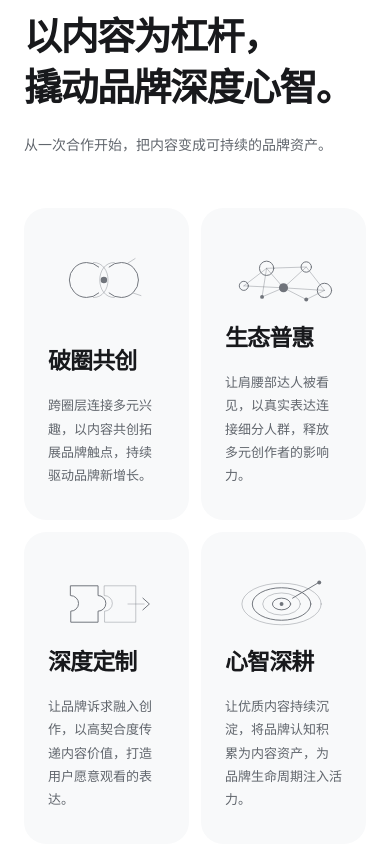
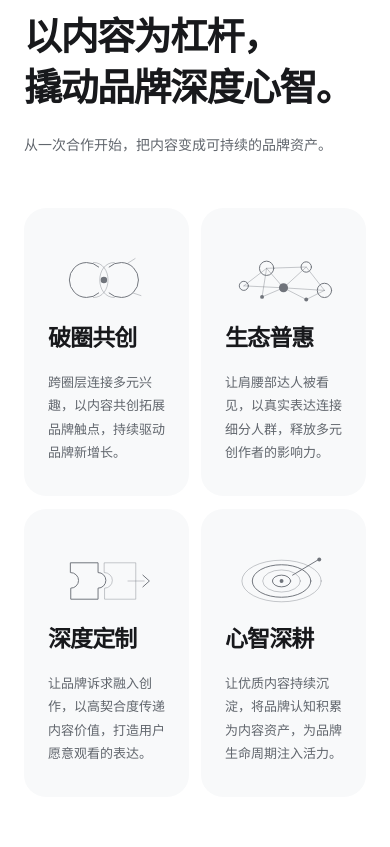
Before and after one commit to zjj917/huahuo-scroll-demo, a plain HTML site: page index.html in a window 390 px wide. Shown: the part 982-1829 px from the top of the page. Drawn offline with Linux system fonts and the light colour scheme.

Commit message:
Let value descriptions flow naturally and increase card height

```diff
--- a/index.html
+++ b/index.html
@@ -6,12 +6,12 @@
   <meta name="description" content="花火官网动态交互 Demo：按滚动顺序展示品牌主张、合作服务、案例与合作指南。">
   <meta name="color-scheme" content="light dark">
   <title>花火 · 滚动叙事 Demo</title>
-  <link rel="stylesheet" href="scroll-demo-tokens.css?v=20261120-values-header-v8">
+  <link rel="stylesheet" href="scroll-demo-tokens.css?v=20261120-values-flow-v9">
   <link rel="stylesheet" href="motion.css?v=20261120-user-underline-v3">
-  <link rel="stylesheet" href="scroll-demo.css?v=20261120-values-header-v8">
+  <link rel="stylesheet" href="scroll-demo.css?v=20261120-values-flow-v9">
   <link rel="stylesheet" href="scroll-demo-tail.css?v=20261120-six-reveals-v3">
   <link rel="stylesheet" href="scroll-demo-nav.css?v=20261120-home-selected-v2">
-  <script src="scroll-demo.js?v=20261120-values-header-v8" defer></script>
+  <script src="scroll-demo.js?v=20261120-values-flow-v9" defer></script>
   <script src="scroll-demo-dots.js?v=20261120-ambient-points-v4" defer></script>
   <script src="scroll-demo-tail.js?v=20261120-six-reveals-v3" defer></script>
   <script src="scroll-demo-nav.js?v=20261120-footer-menus-v1" defer></script>
@@ -76,10 +76,10 @@
             <p>从一次合作开始，把内容变成可持续的品牌资产。</p>
           </div>
           <div class="value-grid" data-values>
-            <article class="value-card t-tilt"><div class="value-card-surface t-tilt-card"><svg class="value-graphic" viewBox="0 0 180 80" aria-hidden="true" focusable="false"><path d="M78 20a27 27 0 1 0 0 40M94 20a27 27 0 1 1 0 40"/><path class="value-graphic-soft" d="M70 13c30 0 30 54 0 54M102 13c-30 0-30 54 0 54"/><circle class="value-graphic-dot" cx="86" cy="40" r="5"/><path class="value-graphic-soft" d="m123 14 11-7m-3 53 12 4"/></svg><div><h3>破圈共创</h3><p><span>跨圈层连接多元兴趣，</span><span>以内容共创拓展品牌触点，</span><span>持续驱动品牌新增长。</span></p></div><div class="t-tilt-glare" aria-hidden="true"></div></div></article>
-            <article class="value-card t-tilt"><div class="value-card-surface t-tilt-card"><svg class="value-graphic" viewBox="0 0 180 80" aria-hidden="true" focusable="false"><path class="value-graphic-soft" d="m29 49 35-27 26 30 35-32 28 36M29 49l61 3 63 4M64 22l61-2M64 22l-7 44 33-14 35 18 28-14"/><circle cx="29" cy="49" r="7"/><circle cx="64" cy="22" r="11"/><circle class="value-graphic-dot" cx="90" cy="52" r="7"/><circle cx="125" cy="20" r="8"/><circle cx="153" cy="56" r="11"/><circle class="value-graphic-dot" cx="57" cy="66" r="3"/><circle class="value-graphic-dot" cx="125" cy="70" r="3"/></svg><div><h3>生态普惠</h3><p><span>让肩腰部达人被看见，</span><span>以真实表达连接细分人群，</span><span>释放多元创作者的影响力。</span></p></div><div class="t-tilt-glare" aria-hidden="true"></div></div></article>
-            <article class="value-card t-tilt"><div class="value-card-surface t-tilt-card"><svg class="value-graphic" viewBox="0 0 180 80" aria-hidden="true" focusable="false"><path d="M35 12h42v15a12 12 0 1 1 0 24v17H35V51a12 12 0 0 0 0-24Z"/><path class="value-graphic-soft" d="M87 12h48v56H87V51a12 12 0 1 0 0-24Z"/><path d="m146 31 10 9-10 9"/><path class="value-graphic-soft" d="M148 40h-25"/></svg><div><h3>深度定制</h3><p><span>让品牌诉求融入创作，</span><span>以高契合度传递内容价值，</span><span>打造用户愿意观看的表达。</span></p></div><div class="t-tilt-glare" aria-hidden="true"></div></div></article>
-            <article class="value-card t-tilt"><div class="value-card-surface t-tilt-card"><svg class="value-graphic" viewBox="0 0 180 80" aria-hidden="true" focusable="false"><ellipse class="value-graphic-soft" cx="87" cy="40" rx="61" ry="32"/><ellipse cx="87" cy="40" rx="45" ry="25"/><ellipse class="value-graphic-soft" cx="87" cy="40" rx="29" ry="17"/><ellipse cx="87" cy="40" rx="14" ry="9"/><circle class="value-graphic-dot" cx="87" cy="40" r="3"/><path d="M104 31l40-24"/><circle class="value-graphic-dot" cx="145" cy="7" r="3"/></svg><div><h3>心智深耕</h3><p><span>让优质内容持续沉淀，</span><span>将品牌认知积累为内容资产，</span><span>为品牌生命周期注入活力。</span></p></div><div class="t-tilt-glare" aria-hidden="true"></div></div></article>
+            <article class="value-card t-tilt"><div class="value-card-surface t-tilt-card"><svg class="value-graphic" viewBox="0 0 180 80" aria-hidden="true" focusable="false"><path d="M78 20a27 27 0 1 0 0 40M94 20a27 27 0 1 1 0 40"/><path class="value-graphic-soft" d="M70 13c30 0 30 54 0 54M102 13c-30 0-30 54 0 54"/><circle class="value-graphic-dot" cx="86" cy="40" r="5"/><path class="value-graphic-soft" d="m123 14 11-7m-3 53 12 4"/></svg><div><h3>破圈共创</h3><p>跨圈层连接多元兴趣，以内容共创拓展品牌触点，持续驱动品牌新增长。</p></div><div class="t-tilt-glare" aria-hidden="true"></div></div></article>
+            <article class="value-card t-tilt"><div class="value-card-surface t-tilt-card"><svg class="value-graphic" viewBox="0 0 180 80" aria-hidden="true" focusable="false"><path class="value-graphic-soft" d="m29 49 35-27 26 30 35-32 28 36M29 49l61 3 63 4M64 22l61-2M64 22l-7 44 33-14 35 18 28-14"/><circle cx="29" cy="49" r="7"/><circle cx="64" cy="22" r="11"/><circle class="value-graphic-dot" cx="90" cy="52" r="7"/><circle cx="125" cy="20" r="8"/><circle cx="153" cy="56" r="11"/><circle class="value-graphic-dot" cx="57" cy="66" r="3"/><circle class="value-graphic-dot" cx="125" cy="70" r="3"/></svg><div><h3>生态普惠</h3><p>让肩腰部达人被看见，以真实表达连接细分人群，释放多元创作者的影响力。</p></div><div class="t-tilt-glare" aria-hidden="true"></div></div></article>
+            <article class="value-card t-tilt"><div class="value-card-surface t-tilt-card"><svg class="value-graphic" viewBox="0 0 180 80" aria-hidden="true" focusable="false"><path d="M35 12h42v15a12 12 0 1 1 0 24v17H35V51a12 12 0 0 0 0-24Z"/><path class="value-graphic-soft" d="M87 12h48v56H87V51a12 12 0 1 0 0-24Z"/><path d="m146 31 10 9-10 9"/><path class="value-graphic-soft" d="M148 40h-25"/></svg><div><h3>深度定制</h3><p>让品牌诉求融入创作，以高契合度传递内容价值，打造用户愿意观看的表达。</p></div><div class="t-tilt-glare" aria-hidden="true"></div></div></article>
+            <article class="value-card t-tilt"><div class="value-card-surface t-tilt-card"><svg class="value-graphic" viewBox="0 0 180 80" aria-hidden="true" focusable="false"><ellipse class="value-graphic-soft" cx="87" cy="40" rx="61" ry="32"/><ellipse cx="87" cy="40" rx="45" ry="25"/><ellipse class="value-graphic-soft" cx="87" cy="40" rx="29" ry="17"/><ellipse cx="87" cy="40" rx="14" ry="9"/><circle class="value-graphic-dot" cx="87" cy="40" r="3"/><path d="M104 31l40-24"/><circle class="value-graphic-dot" cx="145" cy="7" r="3"/></svg><div><h3>心智深耕</h3><p>让优质内容持续沉淀，将品牌认知积累为内容资产，为品牌生命周期注入活力。</p></div><div class="t-tilt-glare" aria-hidden="true"></div></div></article>
           </div>
         </section>
 
--- a/scroll-demo-tokens.css
+++ b/scroll-demo-tokens.css
@@ -25,6 +25,7 @@
   --header-backdrop-blur: 24px;
   --header-capsule-radius: 24px;
   --values-title-increase: 8px;
+  --values-card-height-increase: var(--space-32);
   --values-gap-increase: var(--space-24);
   --values-card-bg: rgba(248,249,250,1);
   --header-top-border-width: 1.5px;
--- a/scroll-demo.css
+++ b/scroll-demo.css
@@ -118,13 +118,12 @@ html.is-pinned .scene-values h2 { font-size: calc(clamp(32px, 3.1vw, 52px) + var
 .section-heading h2 { font-size: var(--headline); line-height: 1.35; }
 .section-heading > p:last-child { font-size: 14px; color: var(--muted); margin-top: 20px; }
 .value-grid { display: grid; grid-template-columns: repeat(4,minmax(0,1fr)); gap: 20px; margin-top: calc(36px + var(--values-gap-increase)); }
-.value-card { min-height: clamp(260px,36vh,410px); padding: 28px; background: var(--subtle); border-radius: var(--card-radius); display: flex; flex-direction: column; justify-content: space-between; }
+.value-card { min-height: calc(clamp(260px,36vh,410px) + var(--values-card-height-increase)); padding: 28px; background: var(--subtle); border-radius: var(--card-radius); display: flex; flex-direction: column; justify-content: space-between; }
 .value-graphic { display: block; width: 100%; max-width: var(--value-graphic-width); height: var(--value-graphic-height); flex: none; color: var(--color-text-tertiary); fill: none; stroke: currentColor; stroke-width: var(--value-graphic-stroke); stroke-linecap: round; stroke-linejoin: round; }
 .value-graphic-soft { opacity: .4; }
 .value-graphic-dot { fill: currentColor; stroke: none; }
 .value-card h3 { font-size: clamp(22px,2.1vw,32px); margin-bottom: 16px; }
 .value-card p { font-size: 14px; line-height: 1.8; color: var(--muted); }
-.value-card p > span { display: block; }
 .scene-services-intro { display: flex; align-items: flex-start; justify-content: flex-start; flex-direction: column; padding-top: clamp(160px,22vh,220px); overflow: clip; }
 .services-intro-copy { position: relative; z-index: 2; }
 .services-intro-copy h2 { font-size: var(--service-intro-title-size); font-weight: var(--service-intro-title-weight); line-height: 1.15; }
@@ -214,7 +213,6 @@ html.is-linear .case-awards { position: relative; inset: auto; padding: 0 0 var(
   .service-steps button { font-size: var(--service-step-size); }
 }
 @media (max-width:900px) {
-  .value-card p > span { display: inline; }
   .demo-nav { display: none; }
   .demo-actions { margin-left: auto; }
   .services-intro-copy > p:last-child { max-width: 340px; font-size: 16px; }
@@ -238,7 +236,7 @@ html.is-linear .case-awards { position: relative; inset: auto; padding: 0 0 var(
   .hero-actions { margin-top: var(--space-32); gap: var(--space-12); }
   .hero-actions button { flex: 1; min-width: 0; height: var(--hero-action-mobile-height); min-height: var(--hero-action-mobile-height); padding: 0 var(--space-16); }
   .value-grid { grid-template-columns: repeat(2,minmax(0,1fr)); gap: 12px; margin-top: calc(28px + var(--values-gap-increase)); }
-  .value-card { min-height: 232px; padding: 22px 18px; }
+  .value-card { min-height: calc(232px + var(--space-16)); padding: 22px 18px; }
   .value-card h3 { font-size: 23px; margin-bottom: 14px; }
   .value-card p { font-size: 13px; }
 
```
